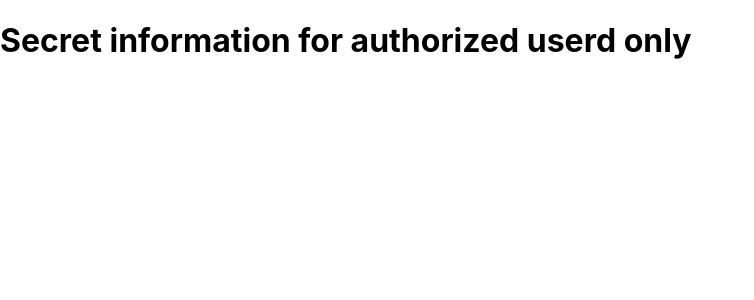
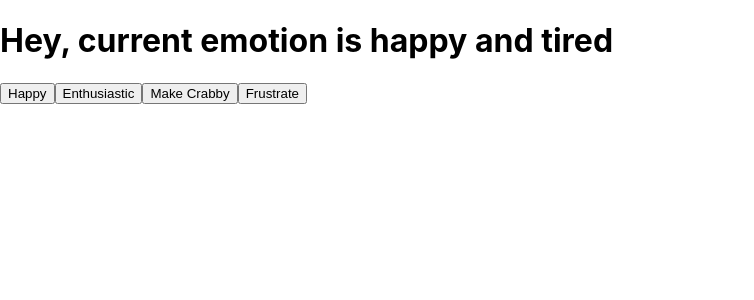
Before and after one commit to luml/react-essentials, a React (Create React App) app: page / in a window 1280 px wide. Shown: the top 300 px of the page, without its empty margins (0-754 px from the left). Built offline with nearby package versions, Linux system fonts and the light colour scheme.

Commit message:
feat: :octocat: useState useEffect

```diff
--- a/src/App.js
+++ b/src/App.js
@@ -1,19 +1,26 @@
-import React from 'react';
+import React, { useState, useEffect } from 'react';
 import './App.css';
 
-function SecretComponent() {
-  return <h1>Secret information for authorized userd only</h1>
-}
+function App() {
+  const [emotion, setEmotion] = useState("happy")
+  const [secondary, setSecondary] = useState("tired")
 
-function RegularComponent() {
-  return <h1>Everyone can see this components</h1>
-}
+  useEffect(() => {
+    console.log(`It's ${secondary} around here`)
+  }, [secondary])
 
-// Object destructuring
-function App({authorized}) {
+  // second parameter dependency array will watch state values whatever in that array
+  // Only run when watching variables have changed
+  useEffect(() => {
+    console.log(`It's a ${emotion} around here`)
+  }, [emotion])
   return (
     <>
-      {authorized ? <SecretComponent /> : <RegularComponent />}
+      <h1>Hey, current emotion is {emotion} and {secondary}</h1>
+      <button onClick={() => setEmotion("happy")}>Happy</button>
+      <button onClick={() => setEmotion("enthusiastic")}>Enthusiastic</button>
+      <button onClick={() => setSecondary("crabby")}>Make Crabby</button>
+      <button onClick={() => setEmotion("frustrated")}>Frustrate</button>
     </>
   )
 }
```
